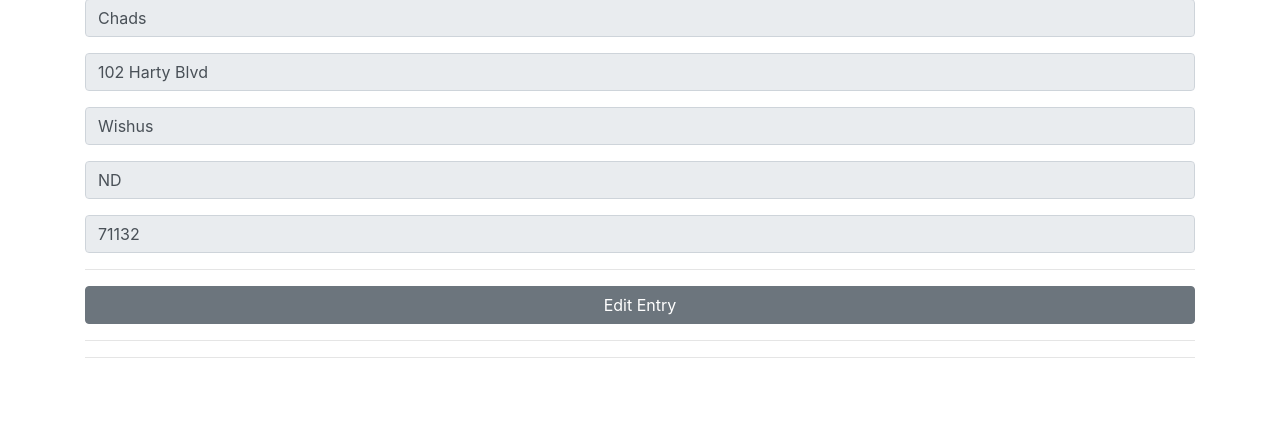
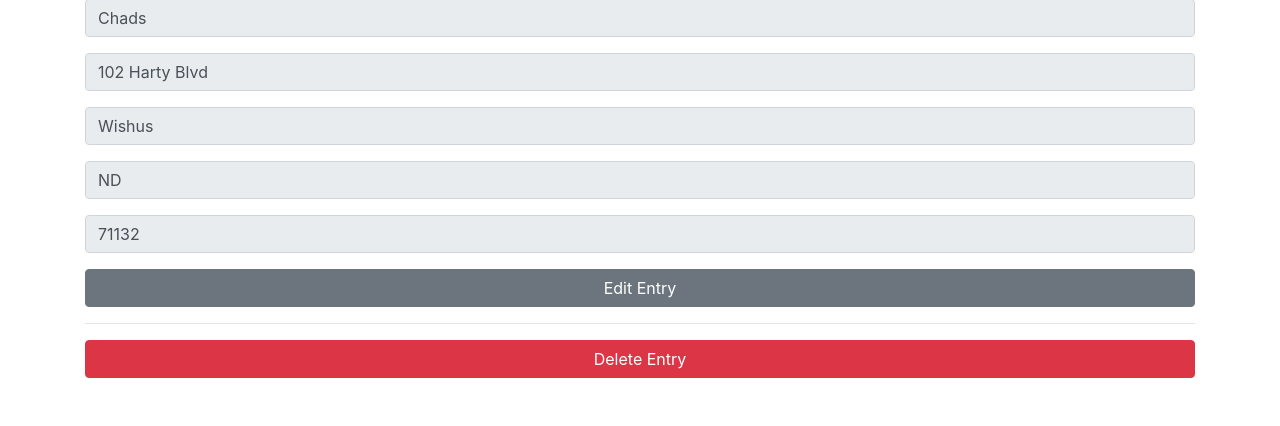
Before and after one commit to courthub74/MarysApptApp3, a Django app: page /edit/1 in a window 1280 px wide. Shown: the part 1843-2269 px from the top of the page. Before the commit the page ends 2201 px from the top, so only its background shows below. Run offline with Django 3.2, Linux system fonts and the light colour scheme; data comes from the database, SQL or seed files in the repository; some libraries are stand-ins or nearby versions.

Commit message:
Delete fixed

```diff
--- a/marystuffs/templates/edit.html
+++ b/marystuffs/templates/edit.html
@@ -231,8 +231,6 @@
 			    <input type="text" class="form-control" id="other5" placeholder="Zip" value="{{ get_appointment.zipcode }}" name="zipcode" disabled="other5">
 			</div>
 
-			<hr>
-
 
 			<!--EDIT BUTTON-->
 			<div class="form-group">
@@ -241,16 +239,21 @@
 
 				<button type="submit" class="btn btn-block btn-secondary">Edit Entry</button>
 
-				<hr>
+			<hr>
+		</div>
+	</form>
 
-			<!--DELETE BUTTON-->
-
-			<hr>
-
+	<!--DELETE BUTTON-->
+		<div class="container">
+		<form method="POST" action="{% url 'delete' get_appointment.id %}">
+			{% csrf_token %}
+			<input type="hidden" value="{{ get_appointment.id }}" name="id">
+			<button type="submit" class="btn btn-block btn-danger">Delete Entry</button>
+		</form>
 
 		</div>
-	<br><br>
-	</form>
+
+	  <br><br>
 
 	{% endif %}
 
--- a/marystuffs/urls.py
+++ b/marystuffs/urls.py
@@ -6,5 +6,5 @@ urlpatterns = [
 	path('list/', views.list, name='list'),
 	path('search/', views.list, name='search'),
 	path('edit/<list_id>', views.edit, name='edit'),
-	#path('delete/<list_id>', views.delete, name='delete'),
+	path('delete/<list_id>', views.delete, name='delete'),
 ]
--- a/marystuffs/views.py
+++ b/marystuffs/views.py
@@ -46,3 +46,17 @@ def edit(request, list_id):
 	else:
 		get_appointment = Appointment.objects.get(pk=list_id)
 		return render(request, 'edit.html', {'get_appointment': get_appointment})
+
+
+
+
+#DELETE PAGE
+def delete(request, list_id):
+	if request.method == 'POST':
+		current_appointment = Appointment.objects.get(pk=list_id)
+		current_appointment.delete()
+		messages.success(request, ('Appointment Has Been Deleted...'))
+		return redirect('list')
+	else:
+		messages.success(request, ('Nothing To See Here...'))
+		return redirect('list')
```
